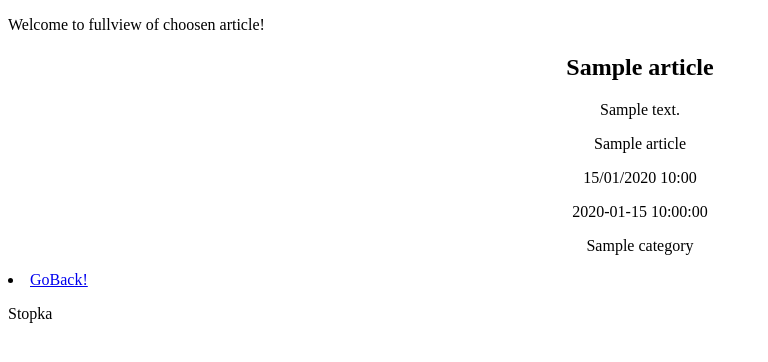
After one commit to T3R4B1T3/Symfony, a Symfony app: template templates/Blog/fullview.html.twig in a window 1280 px wide. The commit adds this page. Shown: the top 362 px of the page, without its empty margins (0-768 px from the left). Run offline with Twig, Linux system fonts and the light colour scheme; the template is opened without the code that fills it: most values are stand-ins (such as "Sample title", 1, 10 or a date in 2020); some libraries are stand-ins or nearby versions.

Commit message:
fullview artykul oraz kategorie

```diff
--- a/templates/Blog/Articles.html.twig
+++ b/templates/Blog/Articles.html.twig
@@ -11,6 +11,7 @@
 
     {% for article in articles %}
         <tr style="text-align: left">
+            <th style="border: 2px solid ">Id</th>
             <th style="border: 2px solid ">Title</th>
             <th style="border: 2px solid ">Description</th>
             <th style="border: 2px solid ">Article</th>
@@ -19,16 +20,16 @@
             <th style="border: 2px solid ">Category</th>
         </tr>
         <tr style="text-align: center">
-
+            <td style="border: 2px solid ">{{ article.id}}</td>
             <td style="border: 2px solid ">{{ article.title}}</td>
             <td style="border: 2px solid ">{{ article.descritpion}}</td>
             <td style="border: 2px solid ">{{ article.article}}</td>
             <td style="border: 2px solid ">{{ article.CreatedAt | date('d/m/Y H:i' )}}</td>
             <td style="border: 2px solid ">{{ article.CreatedBy}}</td>
             <td style="border: 2px solid ">{{ article.category.name}}</td>
+            <td><a href ="{{ path('fullview',{id: article.id}) }}"><input type="submit" value="fullview"> </a></td>
 
         </tr>
-
     {% endfor%}
 </table>
 {% endblock %}
--- a/templates/Blog/Categories.html.twig
+++ b/templates/Blog/Categories.html.twig
@@ -19,7 +19,7 @@
              <td style="border: 2px solid ">{{ category.description}}</td>
              <td style="border: 2px solid ">{{ category.CreatedAt | date('d/m/Y H:i' )}}</td>
              <td style="border: 2px solid ">{{ category.CreatedBy}}</td>
-
+              <td><a href ="{{ path('fullviewC',{id: category.id}) }}"><input type="submit" value="Show Aricles"> </a></td>
           </tr>
 
     {% endfor%}
--- /dev/null
+++ b/templates/Blog/fullview.html.twig
@@ -0,0 +1,17 @@
+{% extends "Blog/layout.html.twig" %}
+{% block head %}
+    <p>Welcome to fullview of choosen article!</p>
+{% endblock %}
+
+{% block body %}
+        {% for article in articles %}
+            <h1 style="text-align: center">{{ article.title }}</h1>
+            <div style="text-align: center">
+                 <p>{{ article.descritpion }}</p>
+                 <p>{{ article.article }}</p>
+                 <p>{{ article.CreatedAt | date('d/m/Y H:i' )}}</p>
+                 <p>{{ article.CreatedBy }}</p>
+                 <p>{{ article.category.name }}</p>
+            </div>
+        {% endfor%}
+{% endblock %}
```
Also changed, not shown: src/Controller/BlogController.php (+24 -0 lines), templates/Blog/fullviewC.html.twig (added, +17 -0 lines).
